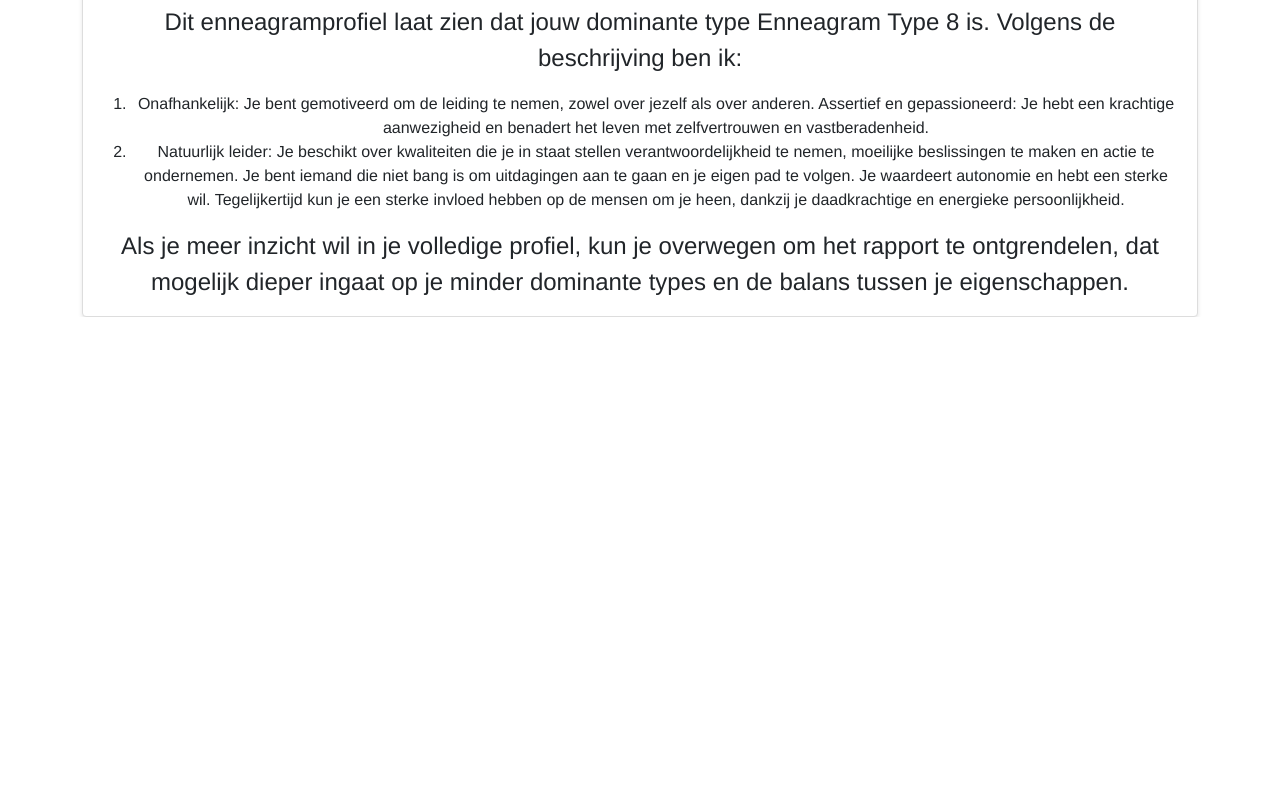
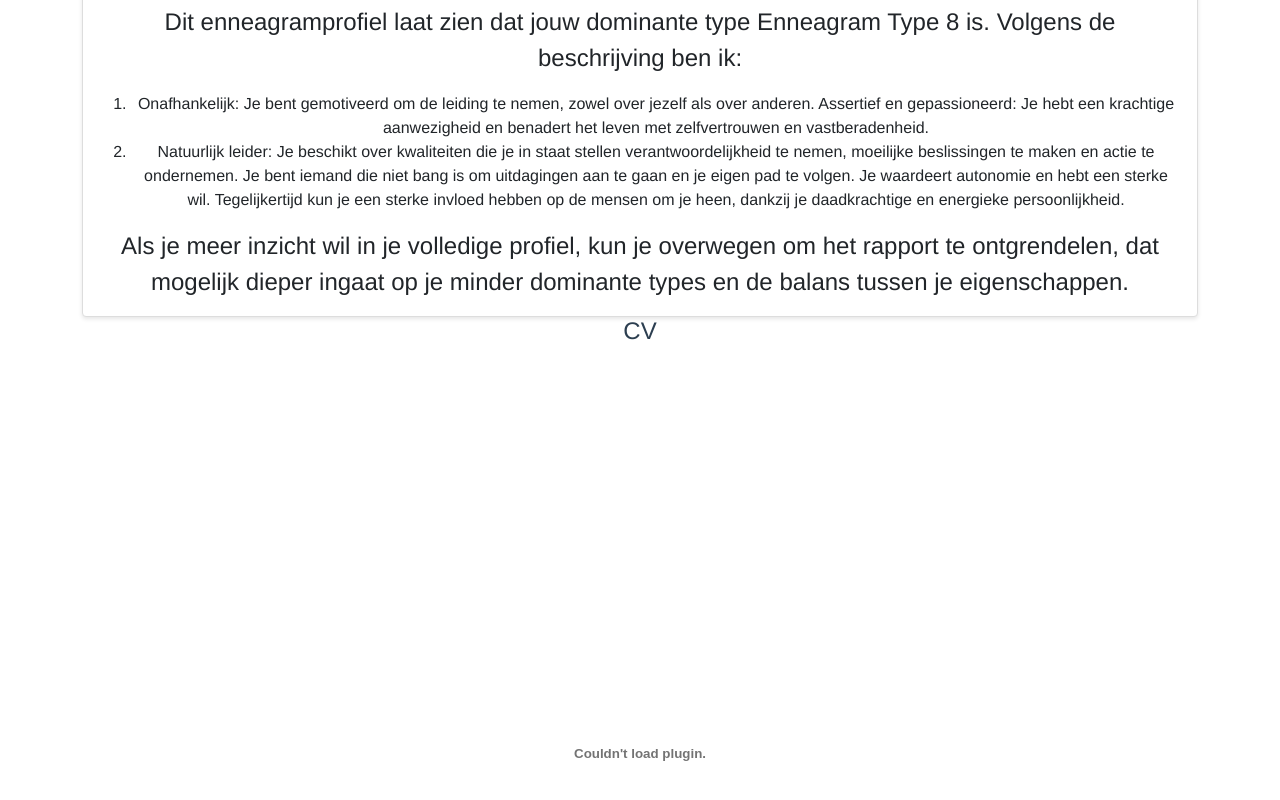
Before and after one commit to 0353497/portifoliov2, a Vue app: page /about in a window 1280 px wide. Shown: the part 1309-2109 px from the top of the page. Before the commit the page ends 1626 px from the top, so only its background shows below. Built offline with nearby package versions, Linux system fonts and the light colour scheme.

Commit message:
feat: add CV section to AboutView with embedded PDF

```diff
--- a/src/views/AboutView.vue
+++ b/src/views/AboutView.vue
@@ -29,6 +29,9 @@
         dieper ingaat op je minder dominante types en de balans tussen je eigenschappen.
       </p>
     </Card>
+    <h3>CV</h3>
+    <embed class="embed" src="/assets/CV Niek.pdf" type="application/pdf" frameBorder="0" scrolling="auto"
+      width="100%"></embed>
 
   </div>
 </template>
@@ -61,4 +64,8 @@ h6,
 p {
   font-size: 1.5rem;
 }
+
+.embed {
+  height: 100vh;
+}
 </style>
```
Also changed, not shown: 2 other files (tests, documents, lock files or other folders).
